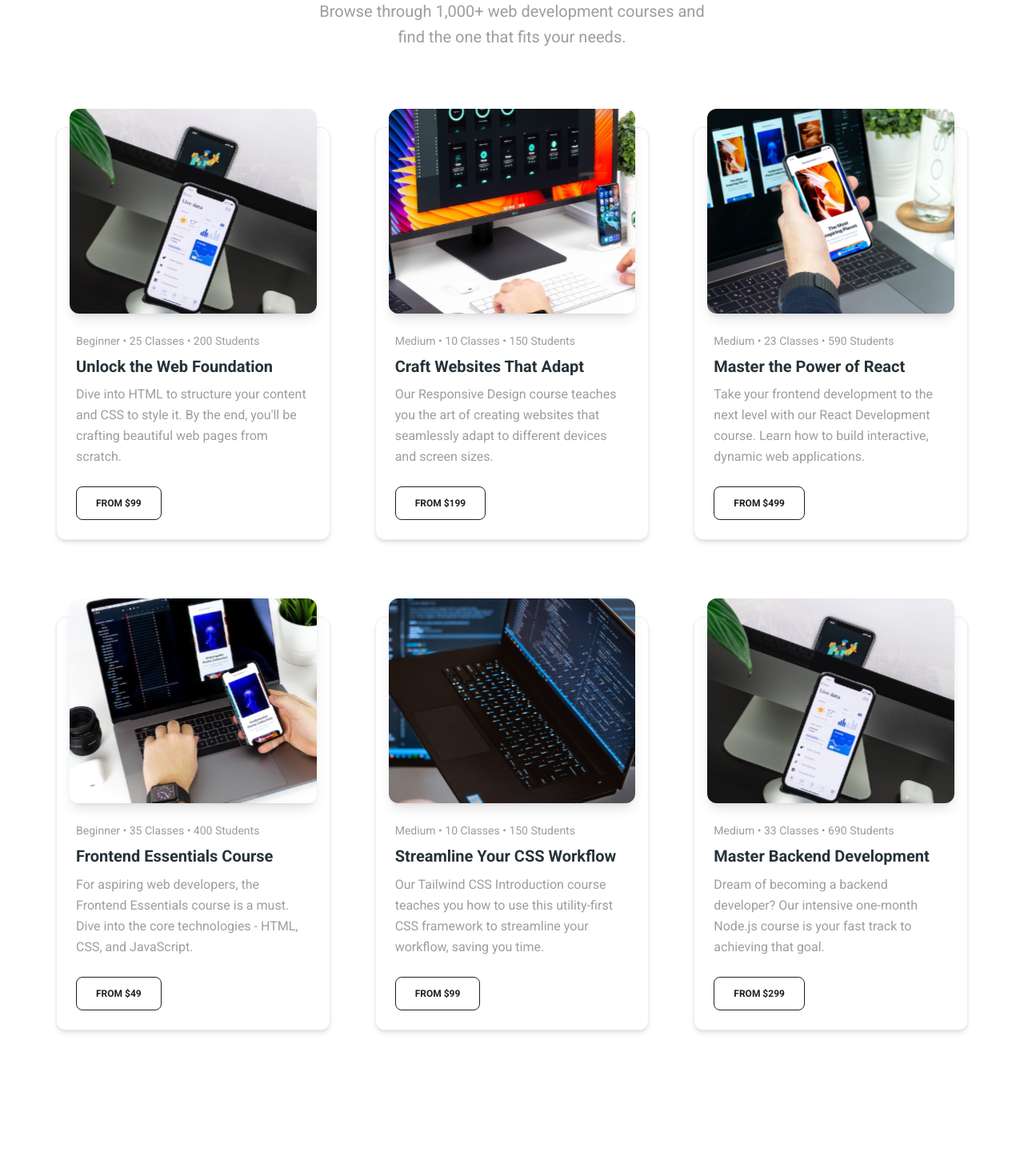
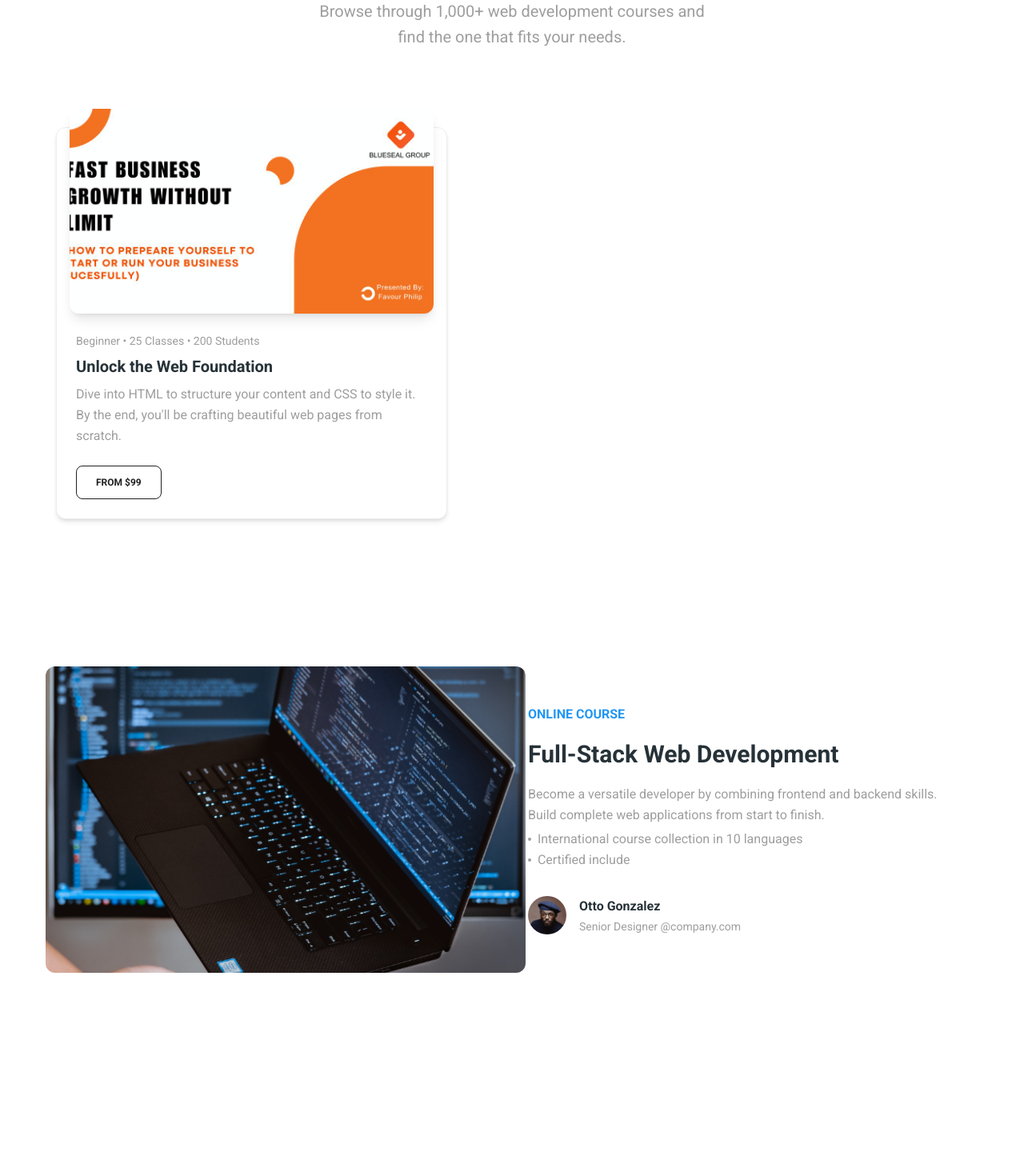
Before and after one commit to Princeajuzie/favourphilip-portfolio, a Next.js app: page / in a window 1280 px wide. Shown: the part 1780-3250 px from the top of the page at 80% size. Built offline with nearby package versions, Linux system fonts and the light colour scheme.

Commit message:
feat: course image added

```diff
--- a/src/app/explore-courses.tsx
+++ b/src/app/explore-courses.tsx
@@ -5,47 +5,13 @@ import CourseCard from "@/components/course-card";
 
 const COURSES = [
   {
-    img: "/image/blogs/blog4.svg",
+    img: "/image/books/book1.jpg",
     tag: "Beginner • 25 Classes • 200 Students",
     title: "Unlock the Web Foundation",
     label: "from $99",
     desc: "Dive into HTML to structure your content and CSS to style it. By the end, you'll be crafting beautiful web pages from scratch.",
   },
-  {
-    img: "/image/blogs/blog3.svg",
-    tag: "Medium • 10 Classes • 150 Students",
-    title: "Craft Websites That Adapt",
-    label: "from $199",
-    desc: "Our Responsive Design course teaches you the art of creating websites that seamlessly adapt to different devices and screen sizes.",
-  },
-  {
-    img: "/image/blogs/blog2.svg",
-    tag: "Medium • 23 Classes • 590 Students",
-    title: "Master the Power of React",
-    label: "from $499",
-    desc: "Take your frontend development to the next level with our React Development course. Learn how to build interactive, dynamic web applications.",
-  },
-  {
-    img: "/image/blogs/blog5.svg",
-    tag: "Beginner • 35 Classes • 400 Students",
-    title: "Frontend Essentials Course",
-    label: "from $49",
-    desc: "For aspiring web developers, the Frontend Essentials course is a must. Dive into the core technologies - HTML, CSS, and JavaScript.",
-  },
-  {
-    img: "/image/blogs/blog6.svg",
-    tag: "Medium • 10 Classes • 150 Students",
-    title: "Streamline Your CSS Workflow",
-    label: "from $99",
-    desc: "Our Tailwind CSS Introduction course teaches you how to use this utility-first CSS framework to streamline your workflow, saving you time.",
-  },
-  {
-    img: "/image/blogs/blog4.svg",
-    tag: "Medium • 33 Classes • 690 Students",
-    title: "Master Backend Development",
-    label: "from $299",
-    desc: "Dream of becoming a backend developer? Our intensive one-month Node.js course is your fast track to achieving that goal.",
-  },
+
 ];
 
 export function ExploreCourses() {
@@ -63,7 +29,7 @@ export function ExploreCourses() {
           fits your needs.
         </Typography>
       </div>
-      <div className="container mx-auto grid grid-cols-1 gap-x-10 gap-y-24 md:grid-cols-2 lg:grid-cols-3 lg:gap-x-14">
+      <div className="container mx-auto grid grid-cols-1 gap-x-10 gap-y-24 md:grid-cols-2 lg:grid-cols-3 lg:gap-x-14 ">
         {COURSES.map((props, idx) => (
           <CourseCard key={idx} {...props} />
         ))}
--- a/src/components/course-card.tsx
+++ b/src/components/course-card.tsx
@@ -17,14 +17,14 @@ declare module "@material-tailwind/react"{
 }
 export function CourseCard({ img, tag, title, desc, label }: CourseCardProps) {
   return (
-    <Card className="border">
-      <CardHeader className="h-64">
+    <Card className="border w-fit">
+      <CardHeader className="h-64 w-max">
         <Image
-          width={768}
+          width={800}
           height={768}
           src={img}
           alt={title}
-          className="h-full w-full object-cover scale-[1.1]"
+          className="h-full w-auto object-cover scale-[1.1]"
         />
       </CardHeader>
       <CardBody>
```
Also changed, not shown: public/image/books/book1.jpg (added).
